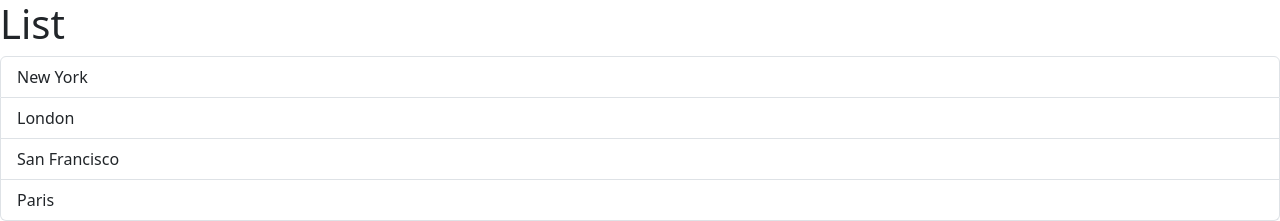
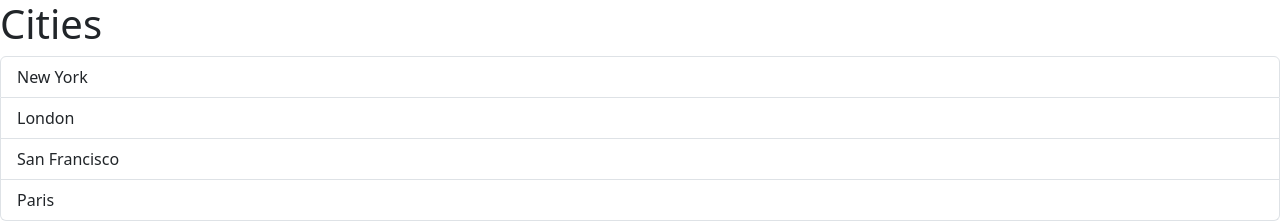
Before and after one commit to mlangsman/react-app, a React (Vite) app: page / in a window 1280 px wide. Shown: the top 221 px of the page. Built offline with nearby package versions, Linux system fonts and the light colour scheme.

Commit message:
Moved heard-coded values to props

```diff
--- a/src/App.tsx
+++ b/src/App.tsx
@@ -1,9 +1,11 @@
 import ListGroup from "./components/ListGroup";
 
 function App() {
+  const items = ["New York", "London", "San Francisco", "Paris"];
+
   return (
     <div>
-      <ListGroup />
+      <ListGroup items={items} heading="Cities" />
     </div>
   );
 }
--- a/src/components/ListGroup.tsx
+++ b/src/components/ListGroup.tsx
@@ -1,7 +1,11 @@
 import { useState } from "react";
 
-function ListGroup() {
-  let items = ["New York", "London", "San Francisco", "Paris"];
+interface Props {
+  items: string[];
+  heading: string;
+}
+
+function ListGroup({ items, heading }: Props) {
   const [selectedIndex, setSelectedIndex] = useState(-1);
 
   const getMessage = () => {
@@ -10,7 +14,7 @@ function ListGroup() {
 
   return (
     <>
-      <h1>List</h1>
+      <h1>{heading}</h1>
       {getMessage()}
       <ul className={"list-group"}>
         {items.map((item, index) => (
```
